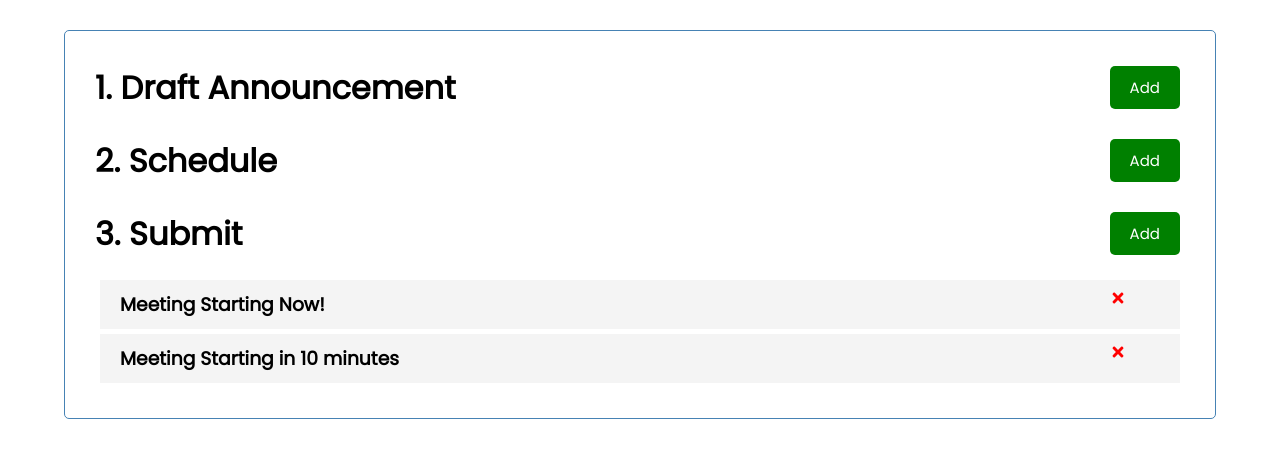
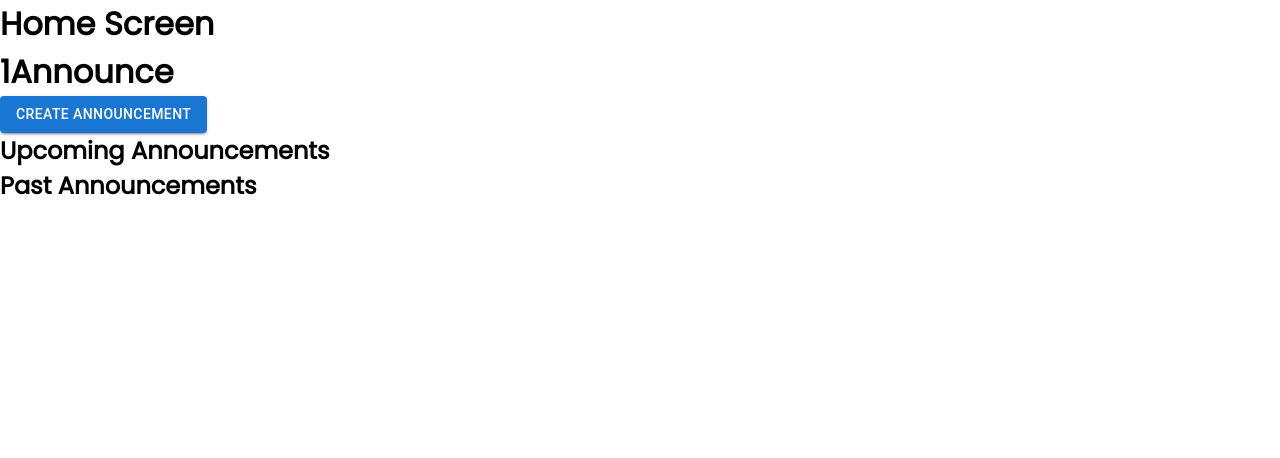
Before and after one commit to 1Announce/1Announce-Frontend, a React (Create React App) app: page /home in a window 1280 px wide. Shown: the top 458 px of the page. Built offline with nearby package versions, Linux system fonts and the light colour scheme.

Commit message:
created project structure

```diff
--- a/package.json
+++ b/package.json
@@ -3,7 +3,6 @@
   "version": "0.1.0",
   "private": true,
   "dependencies": {
-    "@date-io/date-fns": "^2.11.0",
     "@emotion/react": "^11.5.0",
     "@emotion/styled": "^11.3.0",
     "@material-ui/lab": "^4.0.0-alpha.60",
@@ -12,11 +11,11 @@
     "@testing-library/jest-dom": "^5.11.4",
     "@testing-library/react": "^11.1.0",
     "@testing-library/user-event": "^12.1.10",
-    "date-fns": "^2.25.0",
     "react": "^17.0.2",
     "react-datetime-picker": "^3.4.2",
     "react-dom": "^17.0.2",
     "react-icons": "^4.3.1",
+    "react-router-dom": "^5.3.0",
     "react-scripts": "4.0.3",
     "web-vitals": "^1.0.1"
   },
--- a/src/App.js
+++ b/src/App.js
@@ -1,46 +1,22 @@
-import {useState} from 'react'
-import Announcements from './components/Announcements'
-import Cards from './components/Cards'
-import AddAnnouncement from './components/AddAnnouncement'
-import AddSchedule from './components/AddSchedule'
+import React from "react";
+import { BrowserRouter, Switch, Route } from "react-router-dom";
+
+import Splash from './pages/SplashPage';
+import Home from './pages/HomePage';
 
 function App() {
-  const [showAddAnn, setShowAddAnn] = useState(false)
-  const [showAddSche, setShowAddSche] = useState(false)
-  const[announcements, setAnnoucements] = useState([
-    {
-      id: 1,
-      value: 'Meeting Starting Now!',
-      //file: true,
-    },
-    {
-      id: 2,
-      value: 'Meeting Starting in 10 minutes',
-      //file: false,
-    }
-  ])
-
-  // add announcement
-  const addAnnouncement = (announcement) =>{
-    const id = Math.floor(Math.random() * 10000)+1
-    const newAnnouncment = {id, ...announcement}
-    setAnnoucements([...announcements, newAnnouncment])
-  }
-
-  //delete announcement
-  const deleteAnnouncement = (id) =>{
-    setAnnoucements(announcements.filter((announcement) => announcement.id !== id))
-  }
-return (
-    <div className="container">
-      <Cards title = '1. Draft Announcement' onAdd={()=>setShowAddAnn(!showAddAnn)} showAdd={showAddAnn}/>
-      {showAddAnn && <AddAnnouncement onAdd={addAnnouncement}/>}
-      <Cards title = '2. Schedule' onAdd={()=>setShowAddSche(!showAddSche)} showAdd={showAddSche}/>
-      {showAddSche && <AddSchedule/>}
-      <Cards title = '3. Submit' />
-      {announcements.length > 0 ? <Announcements announcements={announcements} onDelete={deleteAnnouncement}/> : 'No Announcements Created'}
-    </div>
-  );
+    return (
+        <BrowserRouter>
+            <Switch>
+                <Route path="/home">
+                    <Home />
+                </Route>
+                <Route>
+                    <Splash />
+                </Route>
+            </Switch>
+        </BrowserRouter>
+    );
 }
 
 export default App;
--- a/src/index.js
+++ b/src/index.js
@@ -1,5 +1,6 @@
 import React from 'react';
 import ReactDOM from 'react-dom';
+
 import './index.css';
 import App from './App';
 import reportWebVitals from './reportWebVitals';
--- /dev/null
+++ b/src/pages/HomePage.js
@@ -0,0 +1,27 @@
+import React from "react";
+
+import Button from '@mui/material/Button';
+
+function Title() {
+    return <h1>1Announce</h1>;
+}
+
+function Home() {
+    return (
+        <body>
+            <h1>Home Screen</h1>
+            <Title />
+            <Button
+                variant='contained'
+                color='primary'>
+                    Create Announcement
+            </Button>
+
+            <h2>Upcoming Announcements</h2>
+
+            <h2>Past Announcements</h2>
+        </body>
+    );
+}
+
+export default Home;
--- /dev/null
+++ b/src/pages/SplashPage.js
@@ -0,0 +1,20 @@
+import React from "react";
+import { Link } from "react-router-dom";
+
+import Button from '@mui/material/Button';
+
+function Splash() {
+    return (
+        <body>
+            <h1>Splash Screen</h1>
+            <Button
+                component={Link}
+                to="/Home"
+                variant="contained">
+                    Sign In
+            </Button>
+        </body>
+    );
+}
+
+export default Splash;
```
Also changed, not shown: src/oldApp.js (added, +46 -0 lines), 2 other files (tests, documents, lock files or other folders).
